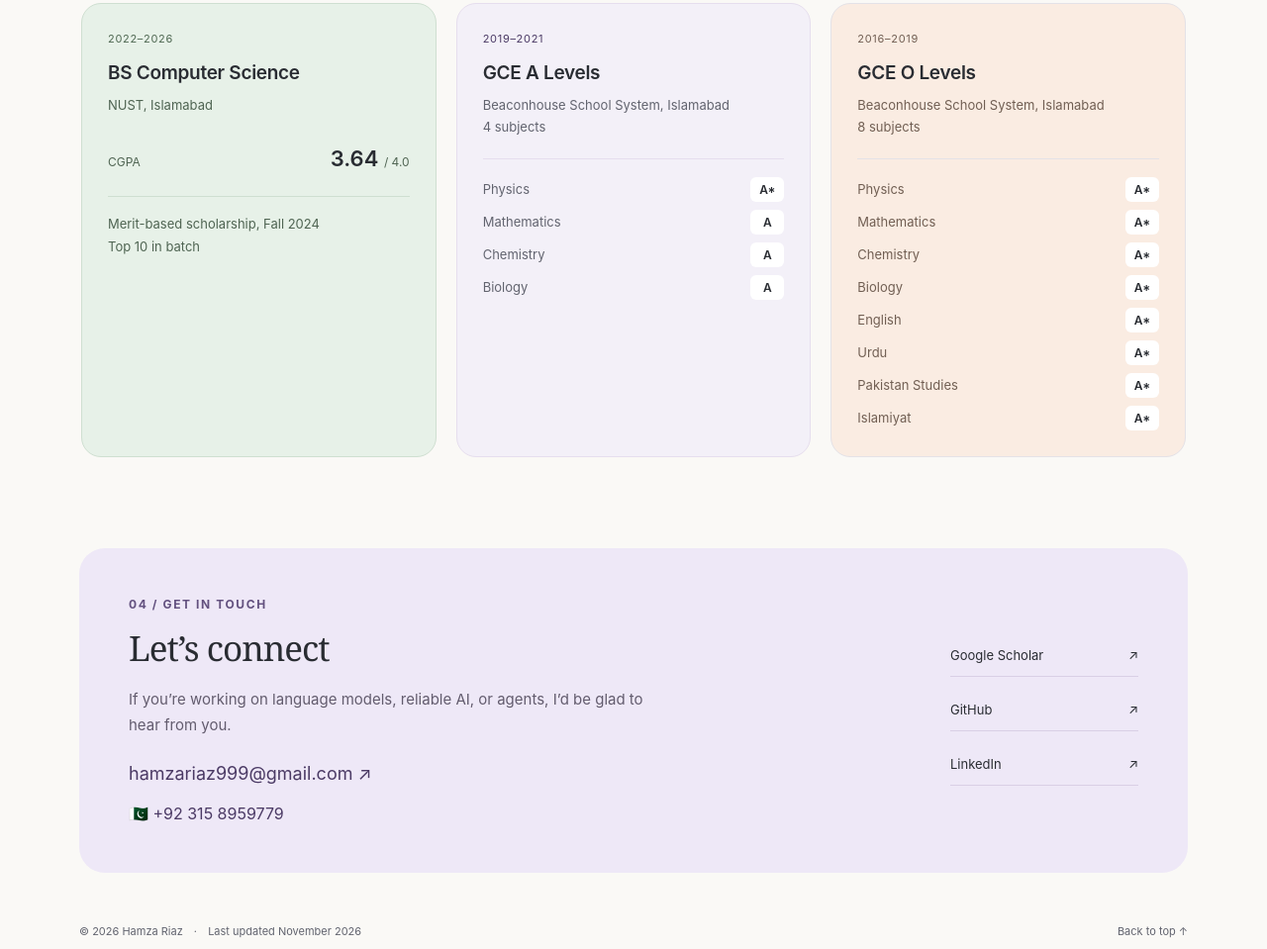
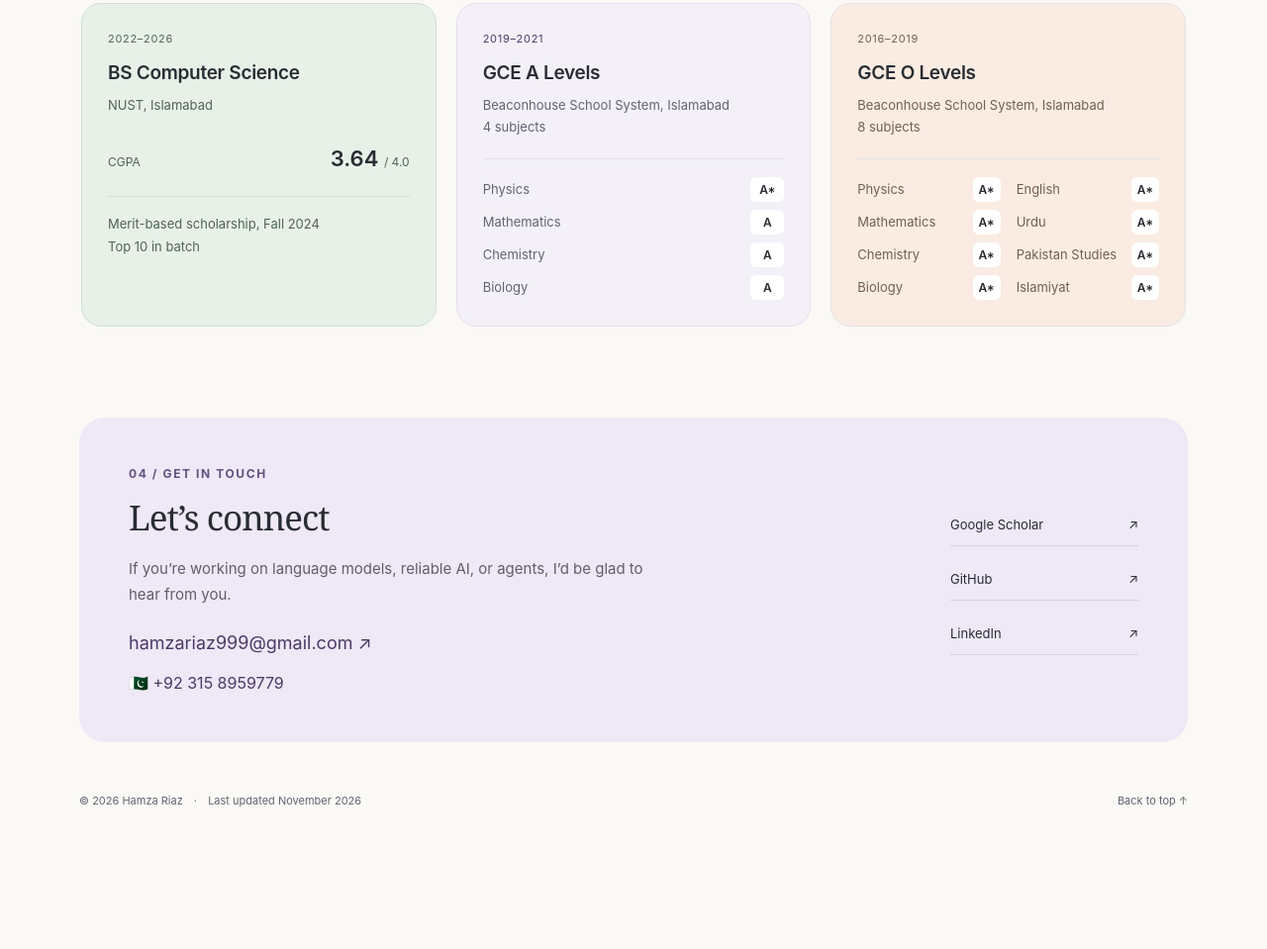
Before and after one commit to hamzariaz970/hamzariaz970.github.io, a plain HTML site: page index.html in a window 1280 px wide. Shown: the part 5172-6131 px from the top of the page at 99% size. After the commit the page ends 6031 px from the top, so only its background shows below. Drawn offline with Linux system fonts and the light colour scheme.

Commit message:
Split O Level subjects into two columns

```diff
--- a/index.html
+++ b/index.html
@@ -26,7 +26,7 @@
         : prefersDark ? 'dark' : 'light';
     })();
   </script>
-  <link rel="stylesheet" href="styles.css?v=5">
+  <link rel="stylesheet" href="styles.css?v=6">
   <script src="script.js?v=3" defer></script>
   <script type="application/ld+json">
     {"@context":"https://schema.org","@type":"Person","name":"Hamza Riaz","url":"https://hamzariaz970.github.io/","image":"https://hamzariaz970.github.io/assets/hamza-riaz.jpg","email":"mailto:hamzariaz999@gmail.com","alumniOf":{"@type":"CollegeOrUniversity","name":"National University of Sciences and Technology"},"sameAs":["https://github.com/hamzariaz970","https://www.linkedin.com/in/hamzariaz970/","https://scholar.google.com/citations?user=5EgASuIAAAAJ"]}
@@ -224,7 +224,7 @@
             <p class="education-date">2016–2019</p>
             <h4>GCE O Levels</h4>
             <p class="education-school">Beaconhouse School System, Islamabad<br>8 subjects</p>
-            <dl class="education-grades">
+            <dl class="education-grades education-grades-columns">
               <div><dt>Physics</dt><dd><span aria-label="A star">A*</span></dd></div>
               <div><dt>Mathematics</dt><dd><span aria-label="A star">A*</span></dd></div>
               <div><dt>Chemistry</dt><dd><span aria-label="A star">A*</span></dd></div>
--- a/styles.css
+++ b/styles.css
@@ -232,6 +232,10 @@ details p { margin-top: 12px; font-size: 14px; color: var(--muted); max-width: 9
 .education-grades > div { display: flex; align-items: center; justify-content: space-between; gap: 12px; padding-top: 8px; }
 .education-grades dt { color: var(--education-text); }
 .education-grades dd { min-width: 34px; margin: 0; padding: 2px 7px; text-align: center; border-radius: 6px; background: var(--surface); font-size: 12px; font-weight: 600; }
+.education-grades-columns { display: grid; grid-template-columns: repeat(2, minmax(0, 1fr)); grid-template-rows: repeat(4, auto); grid-auto-flow: column; column-gap: 16px; }
+.education-grades-columns > div { gap: 6px; }
+.education-grades-columns dt { min-width: 0; overflow-wrap: anywhere; }
+.education-grades-columns dd { min-width: 28px; flex-shrink: 0; padding-inline: 4px; }
 .tools { margin-top: 28px; }
 .tools h3 { font-size: 13px; font-weight: 600; }
 .tools p { font-size: 13px; color: var(--muted); margin-top: 9px; line-height: 2; }
@@ -321,6 +325,9 @@ details p { margin-top: 12px; font-size: 14px; color: var(--muted); max-width: 9
   .contact-profiles { grid-template-columns: 1fr; gap: 5px; }
   .site-footer { font-size: 10px; gap: 10px; padding-bottom: 25px; }
 }
+@media (max-width: 360px) {
+  .education-grades-columns { font-size: 12px; column-gap: 12px; }
+}
 @media (prefers-reduced-motion: reduce) {
   html { scroll-behavior: auto; }
   *, *::before, *::after { transition: none !important; }
```
